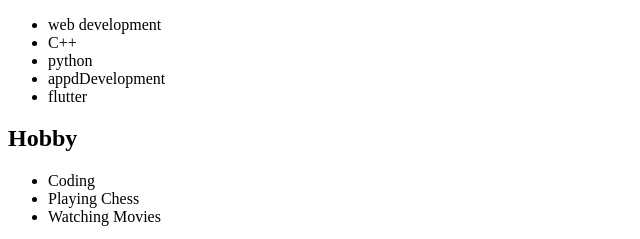
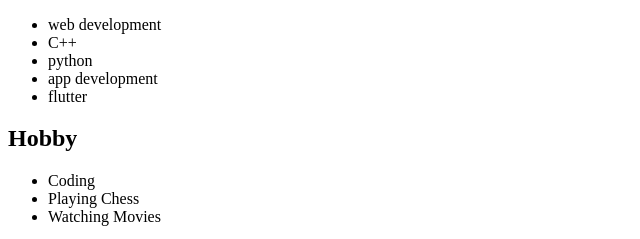
Before and after one commit to Abhi12072003singh/abhinavsingh, a plain HTML site: page index.html in a window 1280 px wide. Shown: the part 492-731 px from the top of the page, 0-640 px from the left. Drawn offline with Linux system fonts and the light colour scheme.

Commit message:
Update index.html
some typing error

```diff
--- a/index.html
+++ b/index.html
@@ -65,7 +65,7 @@
                     <li>web development </li>
                     <li>C++ </li>
                     <li>python </li>
-                    <li>appdDevelopment</li>
+                    <li>app development</li>
                     <li>flutter </li>
                 </ul>
             </section>
```
